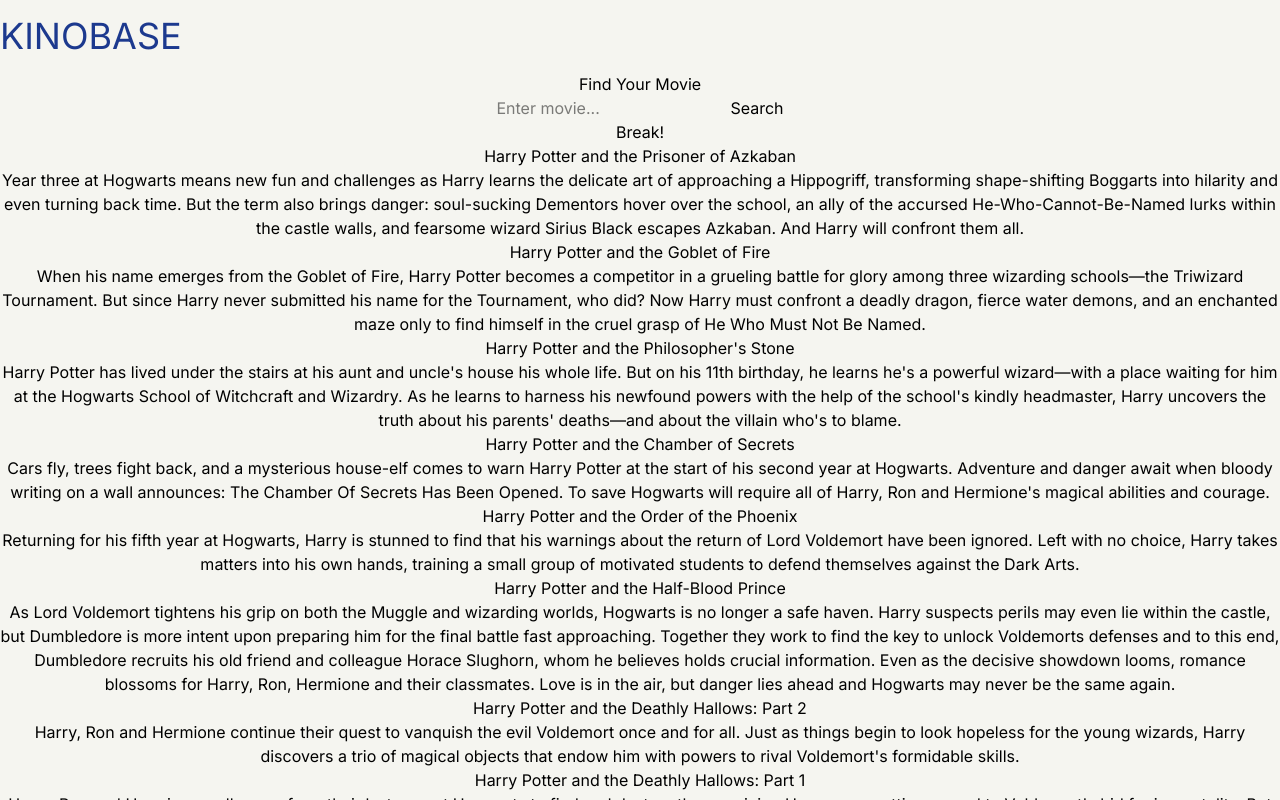
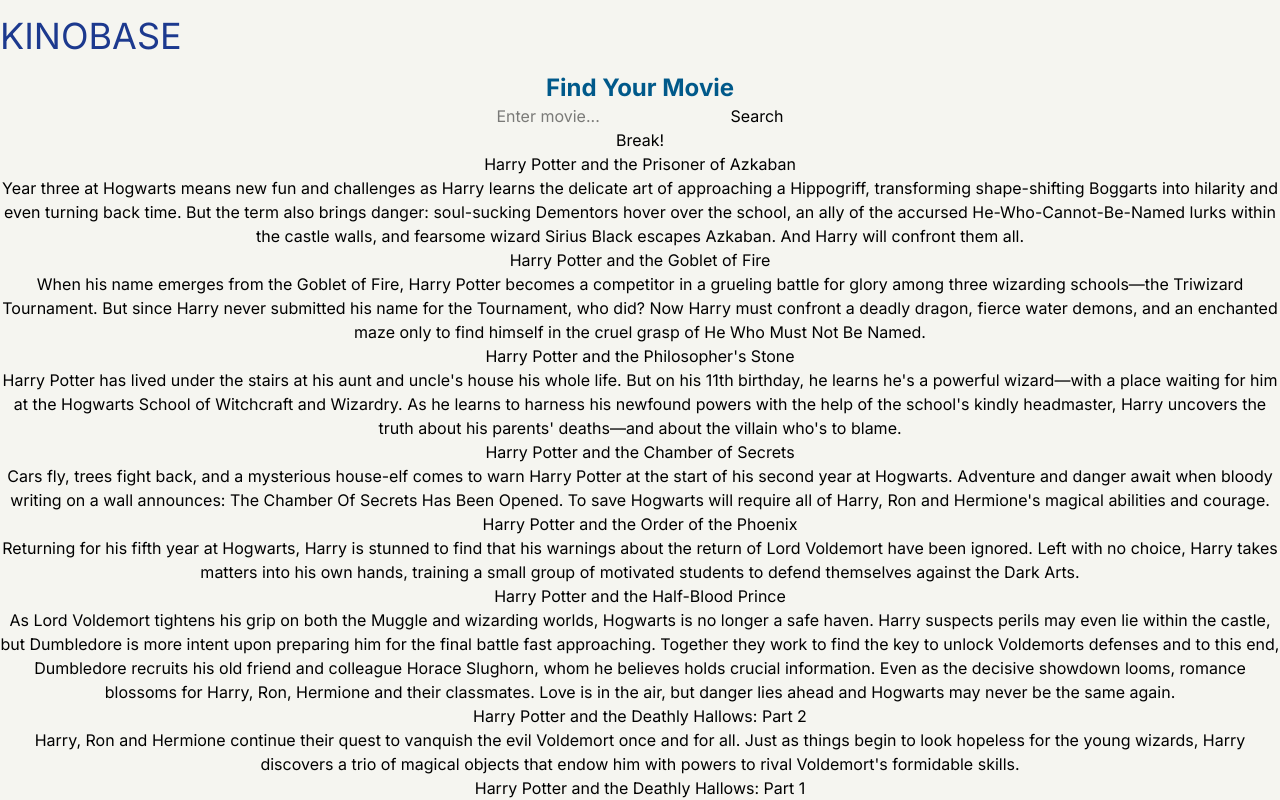
Before and after one commit to sashapervykh/rss-react-2026, a React (Vite) app in the folder frontend/: page / in a window 1280 px wide. Shown: the top 800 px of the page. Built offline with nearby package versions, Linux system fonts and the light colour scheme.

Commit message:
feat: add styles to h1 on home page

```diff
--- a/frontend/src/widget/SearchWrapper/SearchWrapper.tsx
+++ b/frontend/src/widget/SearchWrapper/SearchWrapper.tsx
@@ -31,12 +31,11 @@
     }
     return (
       <>
-        <h1>Find Your Movie</h1>
+        <h1 className='text-2xl font-bold text-sky-800'>Find Your Movie</h1>
         <div>
           <SearchForm handleSearch={this.handleSearch} />
           <Button text="Break!" handleClick={() => { this.setState(p => ({ ...p, error: new Error("The app is crached due to click on testing button.") })) }} />
         </div>
-
         <MoviesList movies={this.state.movies} loading={this.state.loading} />
       </>
     );
```
